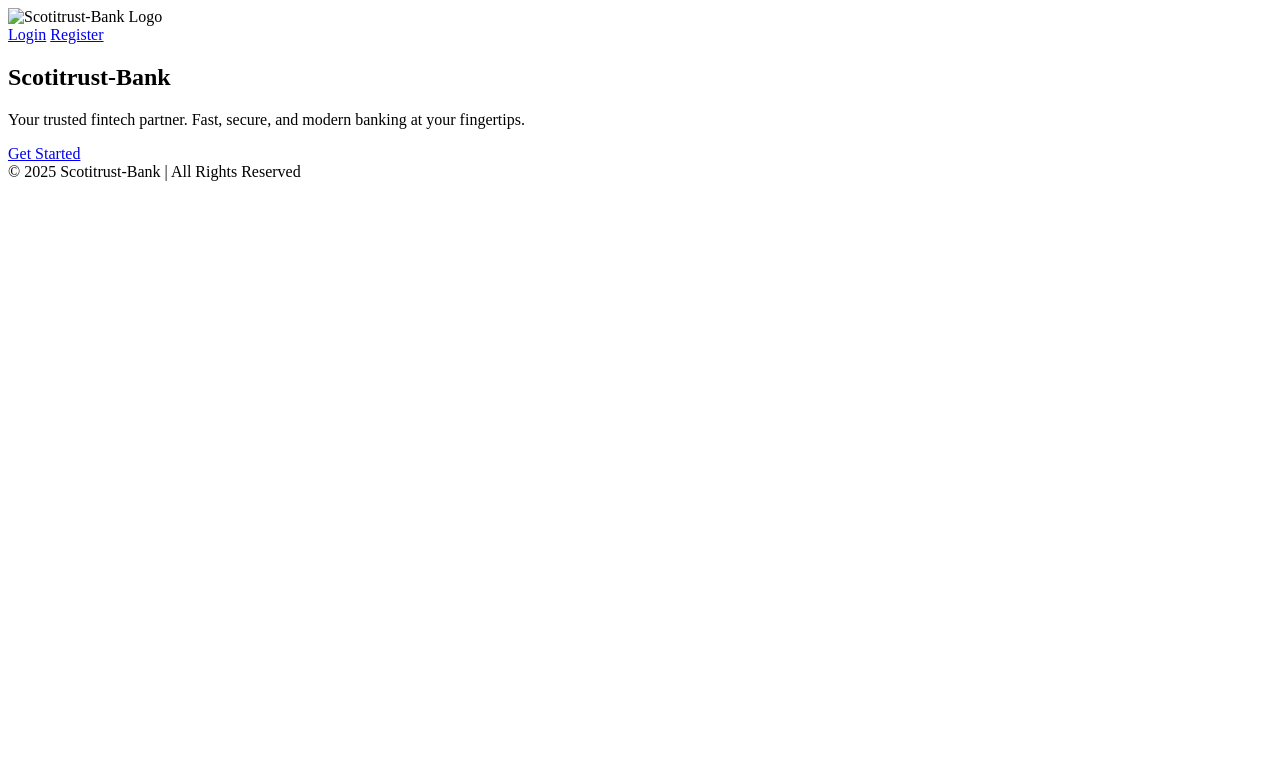
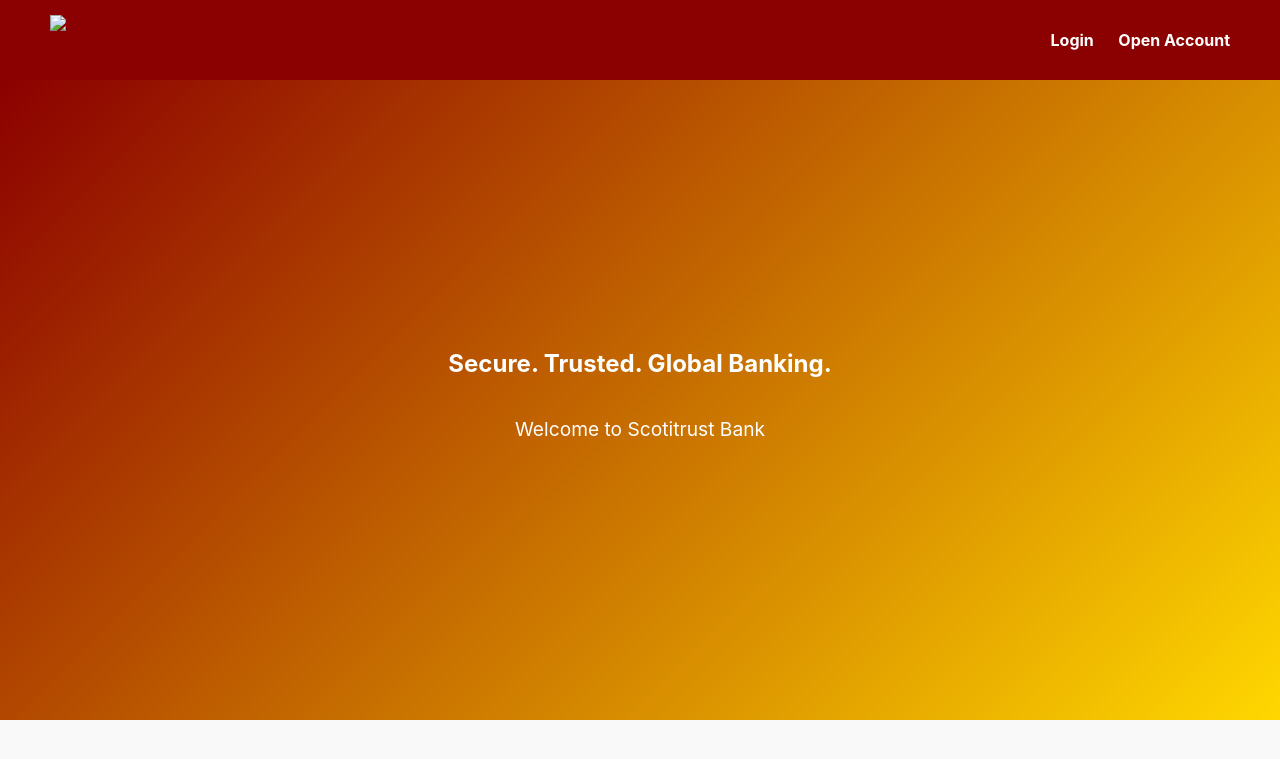
Before and after one commit to alvinmoore703-ui/BankApp, a Flask app: page / in a window 1280 px wide. Shown: the top 759 px of the page. Run offline with Flask 3, Linux system fonts and the light colour scheme.

Commit message:
Update index.html
Signed-off-by: alvinmoore703-ui <alvinmoore703@gmail.com>

```diff
--- a/templates/index.html
+++ b/templates/index.html
@@ -1,19 +1,21 @@
+<!DOCTYPE html>
+<html>
+<head>
+    <title>Scotitrust Bank</title>
+    <link rel="stylesheet" href="/static/style.css">
+</head>
+<body class="light">
 <header>
-    <img src="{{ url_for('static', filename='logo.png') }}" alt="Scotitrust-Bank Logo">
+    <img src="/static/logo.png">
     <nav>
         <a href="/login">Login</a>
-        <a href="/register">Register</a>
+        <a href="/register" class="btn">Open Account</a>
     </nav>
 </header>
 
 <section class="hero">
-    <h2>Scotitrust-Bank</h2>
-    <p>Your trusted fintech partner. Fast, secure, and modern banking at your fingertips.</p>
-    <a href="/register" class="btn">Get Started</a>
+    <h1>Secure. Trusted. Global Banking.</h1>
+    <p>Welcome to Scotitrust Bank</p>
 </section>
-
-<footer>
-    &copy; 2025 Scotitrust-Bank | All Rights Reserved
-    </footer>
 </body>
 </html>
```
